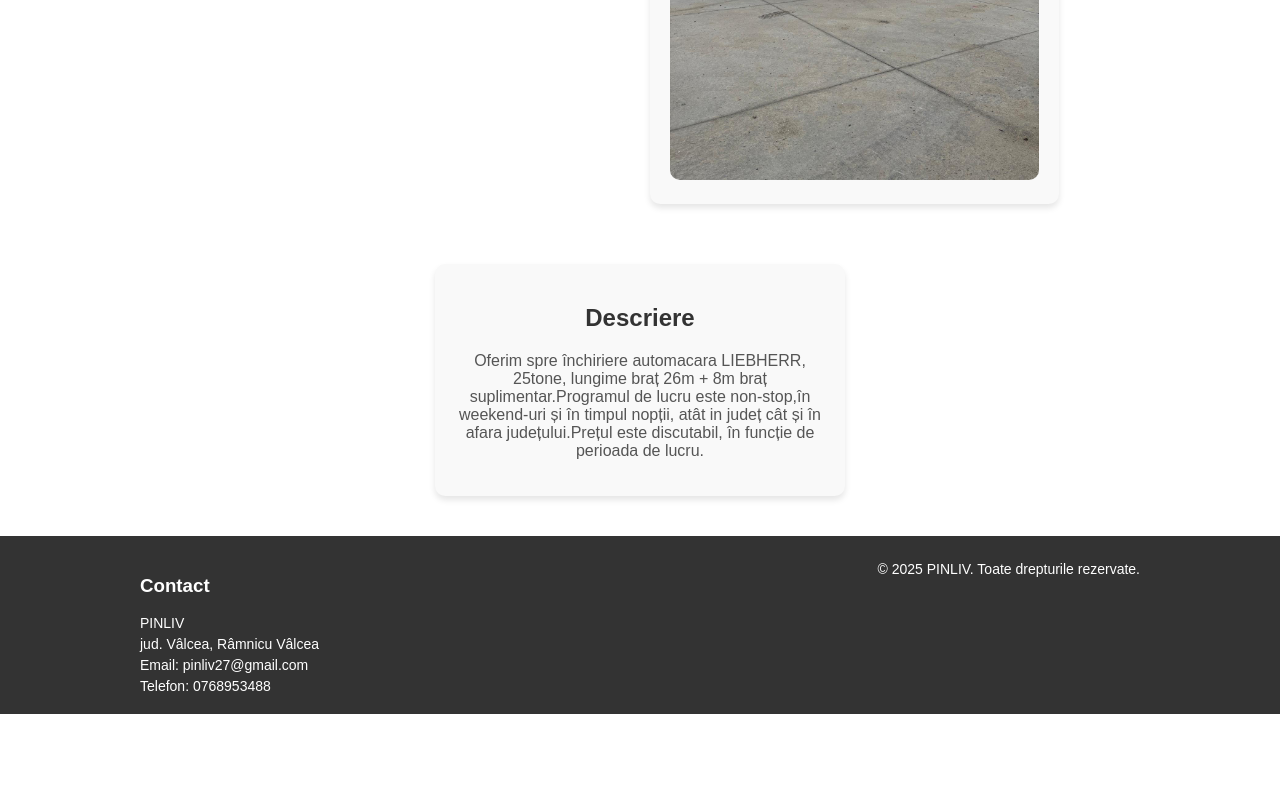
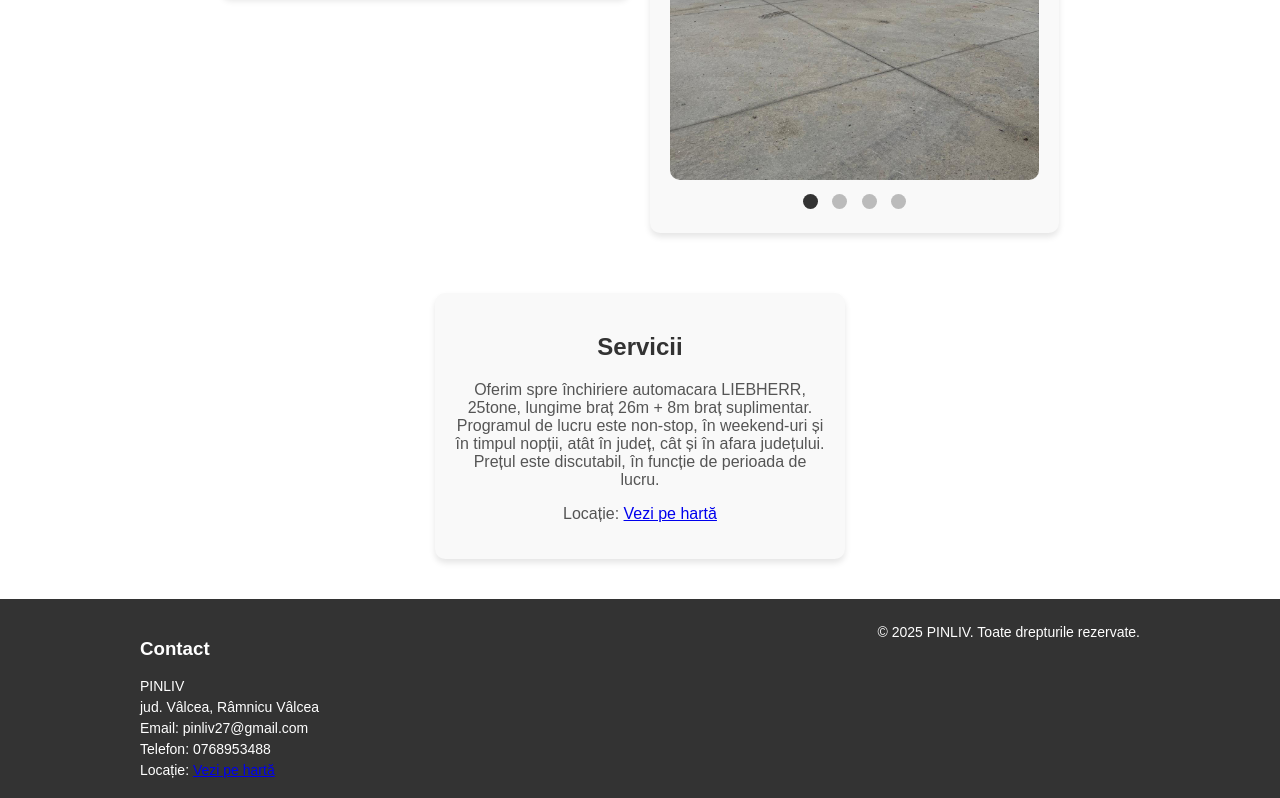
Before and after one commit to Robertus03/pinliv, a plain HTML site: page index.html in a window 1280 px wide. Shown: the part 647-1445 px from the top of the page. Before the commit the page ends 1361 px from the top, so only its background shows below. Drawn offline with Linux system fonts and the light colour scheme.

Commit message:
Update index.html

```diff
--- a/index.html
+++ b/index.html
@@ -3,7 +3,8 @@
 <head>
 <meta name="viewport" content="width=device-width, initial-scale=1.0">
 <meta charset="UTF-8">
-<title>Inchiriere macara automacara</title>
+<meta name="description" content="Închiriere automacara LIEBHERR de 25 tone în județul Vâlcea. Servicii non-stop, prețuri flexibile, disponibile și în weekend.">
+<title>Închiriere macara automacara</title>
 <style>
 body {
   margin: 0;
@@ -123,6 +124,20 @@ body {
   background-color: rgba(0, 0, 0, 0.8);
 }
 
+.dot {
+  height: 15px;
+  width: 15px;
+  margin: 0 5px;
+  background-color: #bbb;
+  border-radius: 50%;
+  display: inline-block;
+  cursor: pointer;
+}
+
+.dot.active {
+  background-color: #333;
+}
+
 /* Footer */
 .footer {
   background-color: #333;
@@ -205,39 +220,34 @@ body {
   <div class="section" id="galerie">
     <h2>Galerie</h2>
     <div class="gallery-container">
-      <!--<div class="gallery-slides">
-        <video controls>
-          <source src="video2.mp4" type="video/mp4">
-          Browserul tău nu suportă elementul video.
-        </video>
-      </div>-->
       <div class="gallery-slides">
-        <img src="poza1.jpeg" alt="Imagine 1">
+        <img src="poza1.jpeg" alt="Automacara în acțiune - poza 1">
       </div>
       <div class="gallery-slides">
-        <img src="poza2.jpeg" alt="Imagine 2">
+        <img src="poza2.jpeg" alt="Automacara în acțiune - poza 2">
       </div>
       <div class="gallery-slides">
-        <img src="poza3.jpeg" alt="Imagine 3">
+        <img src="poza3.jpeg" alt="Automacara în acțiune - poza 3">
       </div>
       <div class="gallery-slides">
-        <img src="poza4.jpeg" alt="Imagine 3">
-      </div>
-      <div class="gallery-slides">
-        <img src="poza5.jpeg" alt="Imagine 3">
-      </div>
-      <div class="gallery-slides">
-        <img src="poza6.jpeg" alt="Imagine 3">
+        <img src="poza4.jpeg" alt="Automacara în acțiune - poza 4">
       </div>
       <a class="prev" onclick="changeSlide(-1)">&#10094;</a>
       <a class="next" onclick="changeSlide(1)">&#10095;</a>
+    </div>
+    <div style="text-align:center; margin-top: 10px;">
+      <span class="dot" onclick="currentSlide(1)"></span>
+      <span class="dot" onclick="currentSlide(2)"></span>
+      <span class="dot" onclick="currentSlide(3)"></span>
+      <span class="dot" onclick="currentSlide(4)"></span>
     </div>
   </div>
 
   <!-- Secțiunea Descriere -->
   <div class="section" id="descriere">
-    <h2>Descriere</h2>
-    <p>Oferim spre închiriere automacara LIEBHERR, 25tone, lungime braț 26m + 8m braț suplimentar.Programul de lucru este non-stop,în weekend-uri și în timpul nopții, atât in județ cât și în afara județului.Prețul este discutabil, în funcție de perioada de lucru.</p>
+    <h2>Servicii</h2>
+    <p>Oferim spre închiriere automacara LIEBHERR, 25tone, lungime braț 26m + 8m braț suplimentar. Programul de lucru este non-stop, în weekend-uri și în timpul nopții, atât în județ, cât și în afara județului. Prețul este discutabil, în funcție de perioada de lucru.</p>
+    <p>Locație: <a href="https://www.google.com/maps/place/PinLiv+Prompt/@45.1141812,24.3828672,12z/data=!4m6!3m5!1s0x41008d214cbc3e61:0xba1b94f896aed656!8m2!3d45.1028002!4d24.3517972!16s%2Fg%2F11wx__rbg1?authuser=3&entry=ttu&g_ep=EgoyMDI1MDExNS4wIKXMDSoASAFQAw%3D%3D" target="_blank">Vezi pe hartă</a></p>
   </div>
 </div>
 
@@ -250,6 +260,7 @@ body {
       <p>jud. Vâlcea, Râmnicu Vâlcea</p>
       <p>Email: pinliv27@gmail.com</p>
       <p>Telefon: 0768953488</p>
+      <p>Locație: <a href="https://www.google.com/maps/place/PinLiv+Prompt/@45.1141812,24.3828672,12z/data=!4m6!3m5!1s0x41008d214cbc3e61:0xba1b94f896aed656!8m2!3d45.1028002!4d24.3517972!16s%2Fg%2F11wx__rbg1?authuser=3&entry=ttu&g_ep=EgoyMDI1MDExNS4wIKXMDSoASAFQAw%3D%3D" target="_blank">Vezi pe hartă</a></p>
     </div>
     <div>
       <p>&copy; 2025 PINLIV. Toate drepturile rezervate.</p>
@@ -265,14 +276,23 @@ function changeSlide(n) {
   showSlides(slideIndex += n);
 }
 
+function currentSlide(n) {
+  showSlides(slideIndex = n);
+}
+
 function showSlides(n) {
   let slides = document.getElementsByClassName("gallery-slides");
+  let dots = document.getElementsByClassName("dot");
   if (n > slides.length) {slideIndex = 1}
   if (n < 1) {slideIndex = slides.length}
   for (let i = 0; i < slides.length; i++) {
     slides[i].style.display = "none";
   }
+  for (let i = 0; i < dots.length; i++) {
+    dots[i].className = dots[i].className.replace(" active", "");
+  }
   slides[slideIndex-1].style.display = "block";
+  dots[slideIndex-1].className += " active";
 }
 </script>
 
```
